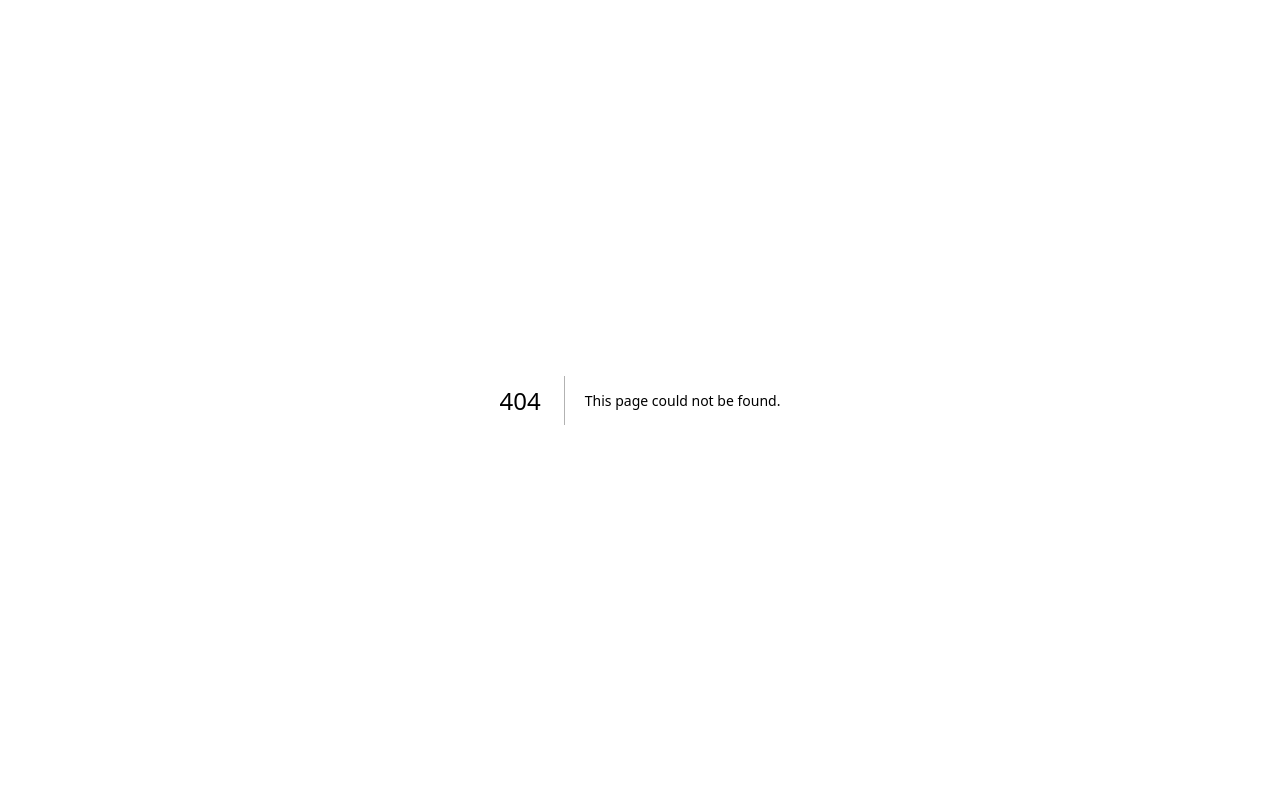
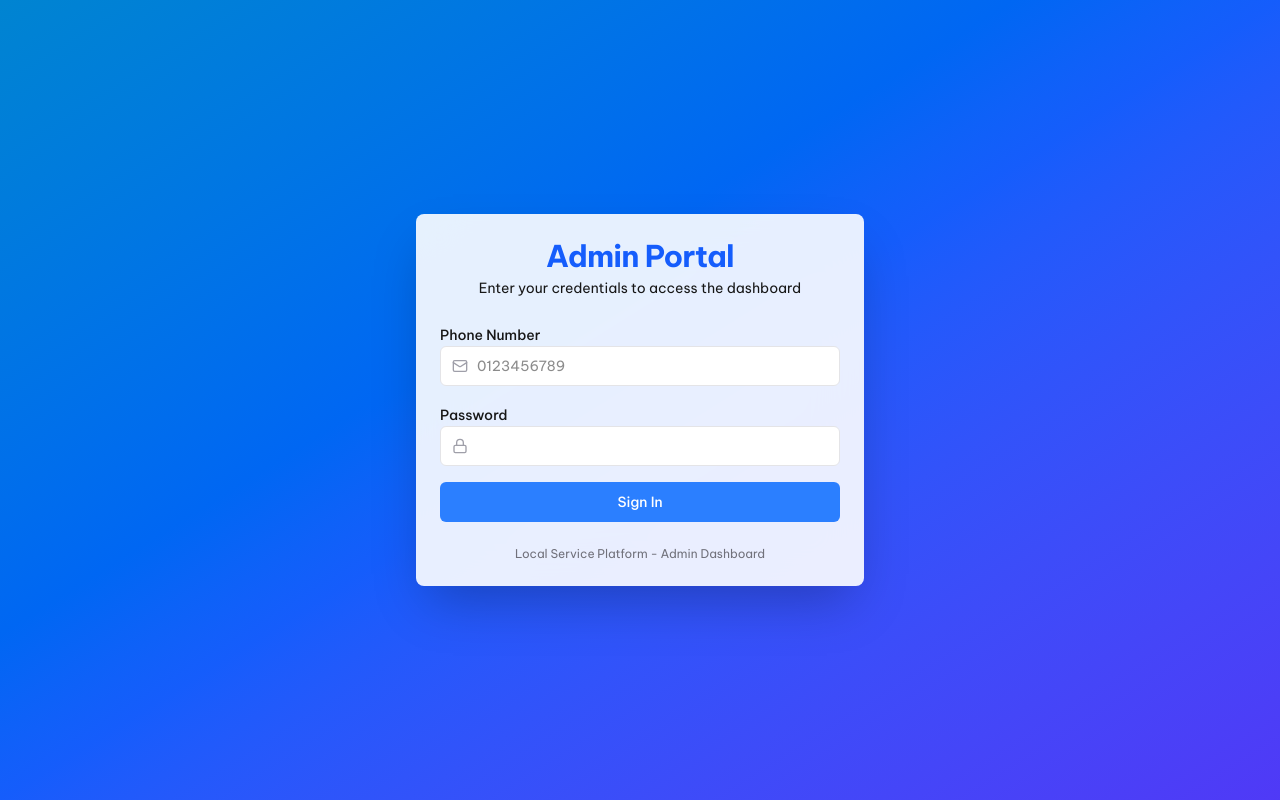
Before and after one commit to hoangle0101/local-service, a Next.js app in the folder apps/admin/: page /login in a window 1280 px wide. Before the commit this address had no page. Built offline with nearby package versions, Linux system fonts and the light colour scheme; no server answers.

Commit message:
Update login page

```diff
--- /dev/null
+++ b/apps/admin/src/app/(auth)/login/page.tsx
@@ -0,0 +1,151 @@
+"use client";
+
+import { useState } from "react";
+import { useForm } from "react-hook-form";
+import { zodResolver } from "@hookform/resolvers/zod";
+import * as z from "zod";
+import { useRouter } from "next/navigation";
+import Cookies from "js-cookie";
+import { motion } from "framer-motion";
+import { Loader2, Lock, Mail } from "lucide-react";
+import { toast } from "sonner";
+
+import { Button } from "@/components/ui/button";
+import { Input } from "@/components/ui/input";
+import { Label } from "@/components/ui/label";
+import {
+  Card,
+  CardContent,
+  CardDescription,
+  CardFooter,
+  CardHeader,
+  CardTitle,
+} from "@/components/ui/card";
+import { api, setAuthToken } from "@/lib/api";
+
+const loginSchema = z.object({
+  phone: z.string().min(10, "Phone number is required"),
+  password: z.string().min(6, "Password must be at least 6 characters"),
+});
+
+type LoginFormValues = z.infer<typeof loginSchema>;
+
+export default function LoginPage() {
+  const router = useRouter();
+  const [isLoading, setIsLoading] = useState(false);
+
+  const {
+    register,
+    handleSubmit,
+    formState: { errors },
+  } = useForm<LoginFormValues>({
+    resolver: zodResolver(loginSchema),
+    defaultValues: {
+      phone: "",
+      password: "",
+    },
+  });
+
+  const onSubmit = async (data: LoginFormValues) => {
+    setIsLoading(true);
+    try {
+      const response = await api.post("/auth/login", data);
+      console.log("Login response:", response.data);
+
+      // Backend wraps response in { statusCode, message, data }
+      const { accessToken, refreshToken } = response.data.data || response.data;
+
+      if (!accessToken) {
+        throw new Error("No access token received from server");
+      }
+
+      // Save both tokens for better session persistence
+      setAuthToken(accessToken, refreshToken);
+      toast.success("Login successful");
+
+      // Force reload to ensure middleware picks up the new cookie
+      window.location.href = "/";
+    } catch (error: any) {
+      console.error("Login error:", error);
+      toast.error(
+        error.response?.data?.message || error.message || "Failed to login"
+      );
+    } finally {
+      setIsLoading(false);
+    }
+  };
+
+  return (
+    <div className="min-h-screen flex items-center justify-center bg-gradient-to-br from-sky-600 via-blue-600 to-indigo-600 p-4">
+      <motion.div
+        initial={{ opacity: 0, y: 20 }}
+        animate={{ opacity: 1, y: 0 }}
+        transition={{ duration: 0.5 }}
+        className="w-full max-w-md"
+      >
+        <Card className="border-none shadow-2xl bg-white/90 backdrop-blur-xl">
+          <CardHeader className="space-y-1 text-center">
+            <CardTitle className="text-3xl font-bold tracking-tight text-blue-600">
+              Admin Portal
+            </CardTitle>
+            <CardDescription>
+              Enter your credentials to access the dashboard
+            </CardDescription>
+          </CardHeader>
+          <CardContent>
+            <form onSubmit={handleSubmit(onSubmit)} className="space-y-4">
+              <div className="space-y-2">
+                <Label htmlFor="phone">Phone Number</Label>
+                <div className="relative">
+                  <Mail className="absolute left-3 top-3 h-4 w-4 text-zinc-400" />
+                  <Input
+                    id="phone"
+                    placeholder="0123456789"
+                    type="text"
+                    className="pl-9"
+                    {...register("phone")}
+                  />
+                </div>
+                {errors.phone && (
+                  <p className="text-xs text-red-500">{errors.phone.message}</p>
+                )}
+              </div>
+              <div className="space-y-2">
+                <Label htmlFor="password">Password</Label>
+                <div className="relative">
+                  <Lock className="absolute left-3 top-3 h-4 w-4 text-zinc-400" />
+                  <Input
+                    id="password"
+                    type="password"
+                    className="pl-9"
+                    {...register("password")}
+                  />
+                </div>
+                {errors.password && (
+                  <p className="text-xs text-red-500">
+                    {errors.password.message}
+                  </p>
+                )}
+              </div>
+              <Button type="submit" className="w-full" disabled={isLoading}>
+                {isLoading ? (
+                  <>
+                    <Loader2 className="mr-2 h-4 w-4 animate-spin" />
+                    Signing in...
+                  </>
+                ) : (
+                  "Sign In"
+                )}
+              </Button>
+            </form>
+          </CardContent>
+          <CardFooter className="flex justify-center">
+            <p className="text-xs text-zinc-500">
+              Local Service Platform - Admin Dashboard
+            </p>
+          </CardFooter>
+        </Card>
+      </motion.div>
+    </div>
+  );
+}
```
